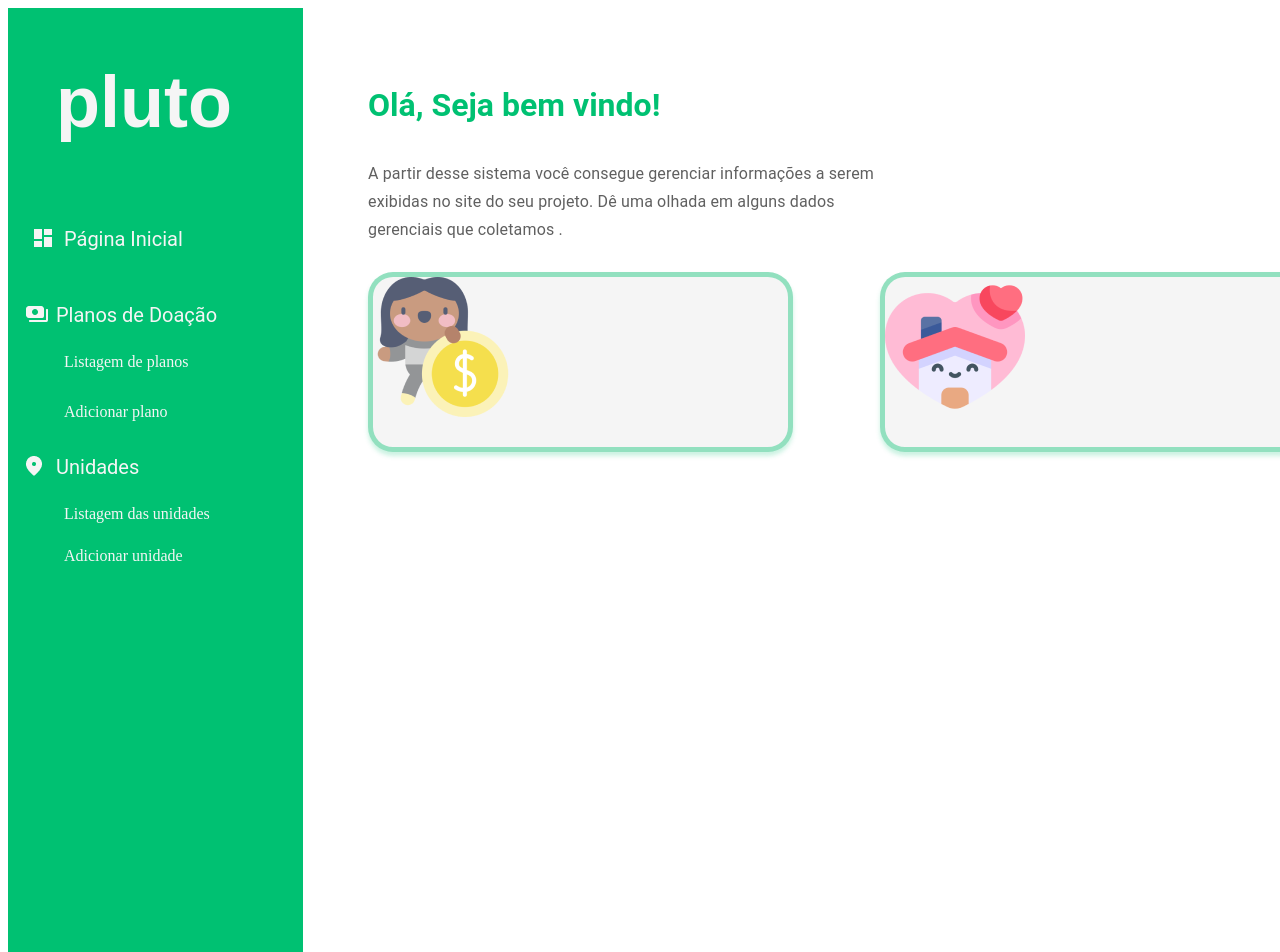
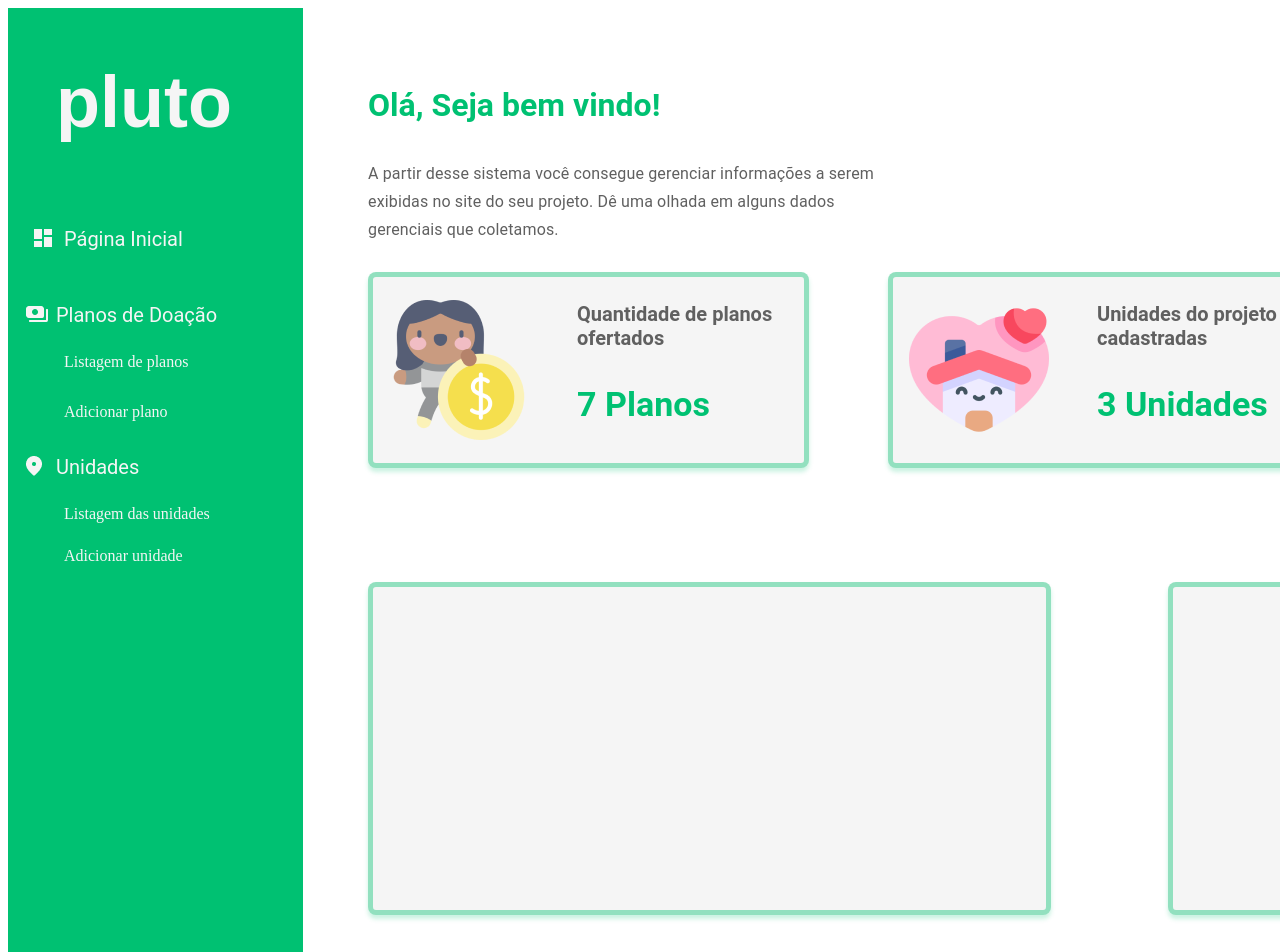
Before and after one commit to IkaroChagas/pluto-react-front, a React (Vite) app: page /admin/dashboard in a window 1280 px wide. Shown: the top 952 px of the page. Built offline with nearby package versions, Linux system fonts and the light colour scheme.

Commit message:
Dashboard updated and Main component

```diff
--- a/src/Pages/Dashboard/Dashboard.tsx
+++ b/src/Pages/Dashboard/Dashboard.tsx
@@ -12,17 +12,39 @@ const Dashboard: React.FC = () => {
                 Olá, Seja bem vindo!
             </C.DashboardHeader>
             <C.DashboardText>
-                A partir desse sistema você consegue gerenciar informações a serem exibidas no site do seu projeto. Dê uma olhada em alguns dados gerenciais que coletamos .
+                A partir desse sistema você consegue gerenciar informações a serem exibidas no site do seu projeto. Dê uma olhada em alguns dados gerenciais que coletamos.
             </C.DashboardText>
+
             <C.FrameDashboard>
-                <img src={Logo1} />
+                <C.FrameImg src={Logo1} />
+                <div>
+                    <C.FrameText>Quantidade de planos ofertados</C.FrameText>
+                    <C.FrameData>7 Planos</C.FrameData>
+                </div>
             </C.FrameDashboard>
             <C.FrameDashboard2>
-                <img src={Logo2} />
+                <C.FrameImg src={Logo2} />
+                <div>
+                    <C.FrameText>Unidades do projeto cadastradas</C.FrameText>
+                    <C.FrameData>3 Unidades</C.FrameData>
+                </div>
             </C.FrameDashboard2>
+
             <C.FrameDashboard3>
-                <img src={Logo3} />
+                <C.FrameImg src={Logo3} />
+                <div>
+                    <C.FrameText>Valor total de doações arrecadadas</C.FrameText>
+                    <C.FrameData>R$550,00</C.FrameData>
+                </div>
             </C.FrameDashboard3>
+
+            <C.MajorFrame>
+
+            </C.MajorFrame>
+
+            <C.MajorFrame2>
+
+            </C.MajorFrame2>
 
         </C.DashboardContainer>
 
--- a/src/Pages/Dashboard/styled.ts
+++ b/src/Pages/Dashboard/styled.ts
@@ -7,7 +7,7 @@ export const DashboardContainer = styled.div`
 
 export const DashboardHeader = styled.h1`
   position: absolute;
-  width: 18.0625rem;
+  width: 18.06rem;
   height: 2.375rem;
   left: 23rem;
   top: 4rem;
@@ -22,7 +22,7 @@ export const DashboardHeader = styled.h1`
 
 export const DashboardText = styled.p`
   position: absolute;
-  width: 32.3125rem;
+  width: 32.31rem;
   height: 5.25rem;
   left: 23rem;
   top: 9rem;
@@ -35,45 +35,99 @@ export const DashboardText = styled.p`
   color: #606060;
 `;
 
-export const FrameDashboardContainer = styled.div`
-
-`;
-
 export const FrameDashboard = styled.div`
   box-sizing: border-box;
   position: absolute;
-  width: 26.5625rem;
-  height: 11.25rem;
+  width: 27.56rem;
+  height: 12.25rem;
   left: 23rem;
   top: 17rem;
   background: #F5F5F5;
   border: 0.3125rem solid rgba(49, 203, 138, 0.5);
   box-shadow: 0px 0.25rem 0.25rem rgba(49, 203, 138, 0.25);
-  border-radius: 1.5625rem;
+  border-radius: 0.5rem;
+  display: flex;
+  align-items: center;
 `;
 
 export const FrameDashboard2 = styled.div`
   box-sizing: border-box;
   position: absolute;
-  width: 26.5625rem;
-  height: 11.25rem;
-  left: 55rem;
+  width: 27.56rem;
+  height: 12.25rem;
+  left: 55.5rem;
   top: 17rem;
   background: #F5F5F5;
   border: 0.3125rem solid rgba(49, 203, 138, 0.5);
   box-shadow: 0px 0.25rem 0.25rem rgba(49, 203, 138, 0.25);
-  border-radius: 1.5625rem;
+  border-radius: 0.5rem;
+  display: flex;
+  align-items: center;
 `;
 
 export const FrameDashboard3 = styled.div`
   box-sizing: border-box;
   position: absolute;
-  width: 26.5625rem;
-  height: 11.25rem;
+  width: 27.56rem;
+  height: 12.20rem;
   left: 88rem;
   top: 17rem;
   background: #F5F5F5;
   border: 0.3125rem solid rgba(49, 203, 138, 0.5);
   box-shadow: 0px 0.25rem 0.25rem rgba(49, 203, 138, 0.25);
-  border-radius: 1.5625rem;
+  border-radius: 0.5rem;
+  display: flex;
+  align-items: center;
 `;
+
+
+export const FrameText = styled.p`
+  font-family: 'Roboto';
+  font-style: normal;
+  font-weight: 700;
+  font-size: 20px;
+  color: #606060;
+`;
+
+export const FrameImg = styled.img`
+  width: 8.75rem;
+  height: 8.75rem;
+  margin-right: 3rem;
+  margin-left: 1rem;
+`;
+
+export const FrameData = styled.p`
+  font-family: 'Roboto';
+  font-style: normal;
+  font-weight: 700;
+  font-size: 34px;
+  line-height: 40px;
+  color: #00C172;
+`;
+
+
+export const MajorFrame = styled.div`
+  box-sizing: border-box;
+  position: absolute;
+  width: 42.7rem;
+  height: 20.8rem;
+  left: 23rem;
+  top: 36.4rem;
+  background: #F5F5F5;
+  border: 0.3125rem solid rgba(49, 203, 138, 0.5);
+  box-shadow: 0px 0.25rem 0.25rem rgba(49, 203, 138, 0.25);
+  border-radius: 0.5rem;
+`;
+
+export const MajorFrame2 = styled.div`
+  box-sizing: border-box;
+  position: absolute;
+  width: 42.7rem;
+  height: 20.8rem;
+  left: 73rem;
+  top: 36.4rem;
+  background: #F5F5F5;
+  border: 0.3125rem solid rgba(49, 203, 138, 0.5);
+  box-shadow: 0px 0.25rem 0.25rem rgba(49, 203, 138, 0.25);
+  border-radius: 0.5rem;
+`;
--- a/src/components/Layout/Main/Main.tsx
+++ b/src/components/Layout/Main/Main.tsx
@@ -15,6 +15,7 @@ const Main: React.FC = () => {
     return (
 
         <C.MainContainer>
+            <section>
                 <C.HeaderH1>Nosso Propósito</C.HeaderH1>
 
                 <C.ContainerImages>
@@ -31,7 +32,7 @@ const Main: React.FC = () => {
                         Somos um projeto que usa a prática da agricultura sustentável para a produção de alimentos.
                     </C.TextWorld>
                 </C.TextContainer>
-
+            </section>
             <C.Rectangle>
                 <C.EllipseredImage src={Ellipsered} />
                 <C.RectangleText>
@@ -47,12 +48,14 @@ const Main: React.FC = () => {
             </C.Rectangle>
 
             <C.TextContainer2>
+                <section>
                     <C.Header2>
                         Nossas unidades
                     </C.Header2>
                     <C.Text2>
                         Caso prefira levar a doação até a gente ou conhecer nosso projeto!
                     </C.Text2>
+                </section>
             </C.TextContainer2>
 
             <C.AndressContainer>
--- a/src/components/Layout/Main/styled.ts
+++ b/src/components/Layout/Main/styled.ts
@@ -11,7 +11,7 @@ export const MainContainer = styled.div`
 `;
 
 export const HeaderH1 = styled.h1`
-    display: block;
+    display: flex;
     margin: auto;
     font-family: 'Prata';
     color: #F6F6E9;
--- a/src/components/Layout/Navbar/Navbar.tsx
+++ b/src/components/Layout/Navbar/Navbar.tsx
@@ -12,14 +12,14 @@ const Navbar: React.FC = () => {
     };
 
     const handlePropositoClick = () => {
-        const element = document.getElementById('#propositos');
+        const element = document.getElementById('propositos');
         if (element) {
             element.scrollIntoView({ behavior: 'smooth' });
         }
     };
 
     const handleUnidadesClick = () => {
-        const element = document.getElementById('#unidades');
+        const element = document.getElementById('unidades');
         if (element) {
             element.scrollIntoView({ behavior: 'smooth' });
         }
@@ -33,18 +33,22 @@ const Navbar: React.FC = () => {
 
             <C.Nav>
                 <C.NavItem>
-                    <ScrollLink activeClass="active" to="propositos" spy={true} smooth={true} offset={50} duration={500} onClick={handlePropositoClick}>
-                        Nosso Propósito
-                    </ScrollLink>
+                    <C.Section id="propositos">
+                        <ScrollLink activeClass="active" to="propositos" spy={true} smooth={true} offset={700} duration={500} onClick={handlePropositoClick}>
+                            Nosso Propósito
+                        </ScrollLink>
+                    </C.Section>
                 </C.NavItem>
                 <C.NavItem>
-                    <ScrollLink activeClass="active" to="unidades" spy={true} smooth={true} offset={50} duration={500} onClick={handleUnidadesClick}>
-                        Nossas Unidades
-                    </ScrollLink>
+                    <C.Section id="unidades">
+                        <ScrollLink activeClass="active" to="unidades" spy={true} smooth={true} offset={2500} duration={500} onClick={handleUnidadesClick}>
+                            Nossas Unidades
+                        </ScrollLink>
+                    </C.Section>
                 </C.NavItem>
                 <C.NavItem>
                     <Link to="/login">
-                        <img src={Button} alt="Button" />
+                        <img src={Button} />
                     </Link>
                 </C.NavItem>
             </C.Nav>
--- a/src/components/Layout/Navbar/styled.ts
+++ b/src/components/Layout/Navbar/styled.ts
@@ -1,31 +1,30 @@
 import styled from 'styled-components';
 import { Link } from 'react-router-dom';
 
-
 export const NavLogo = styled(Link)`
   position: absolute;
-  left: 70px;
-  top: 25px;
+  left: 7.5rem;
+  top: 2.5rem;
   overflow: hidden;
 `;
 
 export const NavbarContainer = styled.nav`
   display: flex;
   background-color: #F6F6E9;
-  height: 110px;
+  height: 6.875rem;
 `;
 
 export const Nav = styled.ul`
   position: absolute;
   justify-content: space-between;
-  width: 158px;
-  height: 25px;
-  left: 1100px;
-  top: 42.5px;
+  width: 9.875rem;
+  height: 1.563rem;
+  left: 61.875rem;
+  top: 2.656rem;
   font-family: 'Roboto';
   font-style: normal;
   font-weight: 500;
-  font-size: 20px;
+  font-size: 1.25rem;
   list-style: none;
   display: flex;
   align-items: center;
@@ -36,25 +35,31 @@ export const Nav = styled.ul`
 `;
 
 export const NavItem = styled.li`
-  margin-right: 50px;
+  margin-right: 3.125rem;
+  cursor: pointer;
+
+  &:hover {
+    color: #007A46;
+  }
 `;
 
 export const NavLink = styled(Link)`
   text-decoration: none;
   color: #333;
   justify-content: space-between;
-  &:hover {
-    color: #007A46;
-  }
 `;
 
 export const ButtonLink = styled(Link)`
-display: flex;
-flex-direction: row;
-justify-content: center;
-align-items: center;
-width: 229px;
-height: 54px;
-right: 150px;
-border-radius: 4px;
+  display: flex;
+  flex-direction: row;
+  justify-content: center;
+  align-items: center;
+  width: 14.313rem;
+  height: 3.375rem;
+  right: 9.375rem;
+  border-radius: 0.25rem;
 `;
+
+export const Section = styled.div`
+  cursor: pointer;
+`;
```
Lines whose indentation alone changed are shown as unchanged.
